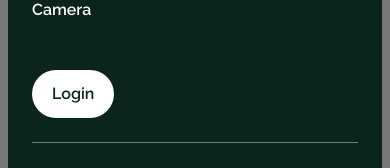
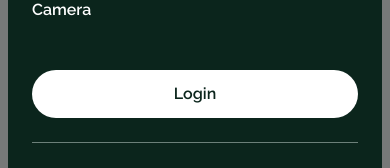
Before and after one commit to vozert/Trashure, a React (Vite) app: page / in a window 390 px wide. Both pictures are taken after a click on the button "Open menu". Shown: the part 350-518 px from the top of the page. Built offline with nearby package versions, Linux system fonts and the light colour scheme; no server answers; a web font is replaced by a local one.

Commit message:
Navbar Button

```diff
--- a/src/components/Navbar.jsx
+++ b/src/components/Navbar.jsx
@@ -118,16 +118,18 @@
     }
 
     return (
+      <div className="flex flex-col gap-y-3">
         <Button
           variant="white"
           size="md"
           onClick={() => {
-          if (isMobile) setIsOpen(false);
+            setIsOpen(false);
             navigate("/login");
           }}
         >
           Login
         </Button>
+      </div>
     );
   };
 
```
Lines whose indentation alone changed are shown as unchanged.
